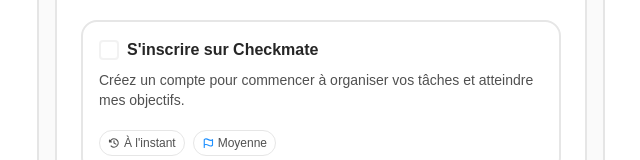
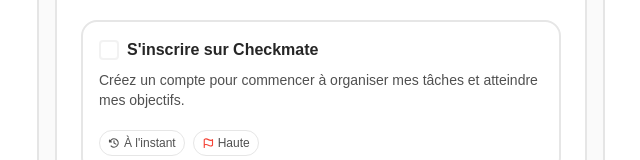
Before and after one commit to ColinEspinas/nest-vue-todo, a Vue app in the folder apps/web/: page / in a window 1280 px wide. Shown: the part 356-516 px from the top of the page, without its empty margins (319-959 px from the left). Built offline with nearby package versions, Linux system fonts and the light colour scheme; no server answers.

Commit message:
fix: fixed typo on landing

```diff
--- a/apps/web/src/views/landing-view.vue
+++ b/apps/web/src/views/landing-view.vue
@@ -9,8 +9,8 @@
   userId: 'fake',
   id: '1',
   title: "S'inscrire sur Checkmate",
-  description: 'Créez un compte pour commencer à organiser vos tâches et atteindre mes objectifs.',
-  priority: 'medium',
+  description: 'Créez un compte pour commencer à organiser mes tâches et atteindre mes objectifs.',
+  priority: 'high',
   createdAt: new Date(),
   updatedAt: new Date(),
   deadline: null,
```
